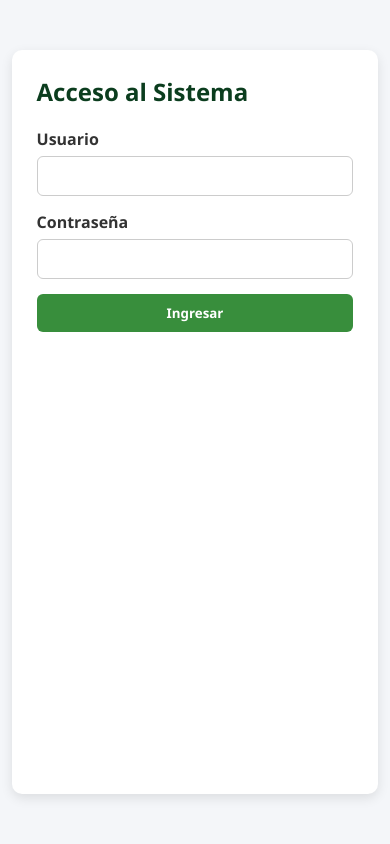
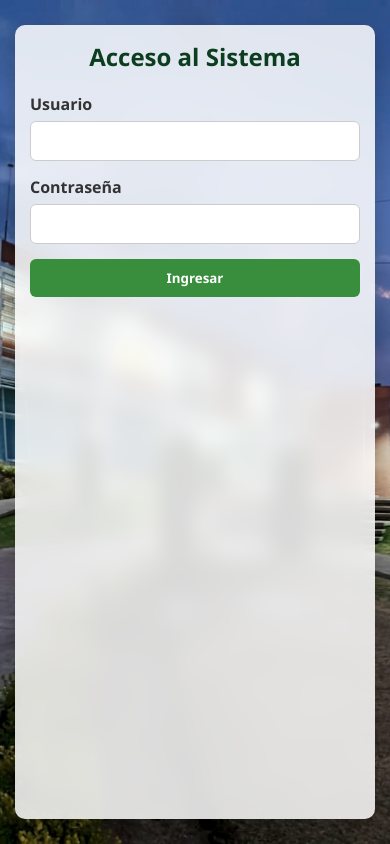
Before and after one commit to marcoantonio2004/seguimiento_egresados, a Flask app: page /login in a window 390 px wide. Run offline with Flask 3, Linux system fonts and the light colour scheme; some libraries are stand-ins or nearby versions.

Commit message:
login.css

```diff
--- a/static/css/login.css
+++ b/static/css/login.css
@@ -1,30 +1,126 @@
-.login-box {
-    max-width: 400px;
-    margin: 50px auto;
-    padding: 25px;
-    background: var(--gris-card);
-    border-radius: 10px;
-    box-shadow: 0 4px 12px rgba(0,0,0,0.1);
+/* ============================== */
+/* FONDO GENERAL */
+body {
+    margin: 0;
+    min-height: 100vh;
+    background-image: url("../img/fondo.jpeg");
+    background-size: cover;
+    background-position: center;
+    background-repeat: no-repeat;
+
+    display: flex;
+    justify-content: center;
+    align-items: center;
+    padding: 20px;
+    font-family: var(--fuente-principal);
 }
 
+/* ============================== */
+/* CAJA DE LOGIN */
+.login-box {
+    width: 90%;                 /* ancho flexible */
+    max-width: 400px;
+    min-width: 320px;
+    padding: 25px;
+    border-radius: 10px;
+    background: rgba(255, 255, 255, 0.85); /* fondo semi-transparente */
+    backdrop-filter: blur(10px);          /* efecto glass */
+    box-shadow: 0 8px 25px rgba(0,0,0,0.25);
+    transition: transform 0.3s ease, box-shadow 0.3s ease;
+}
+
+/* Efecto hover */
+.login-box:hover {
+    transform: translateY(-5px);
+    box-shadow: 0 12px 30px rgba(0,0,0,0.35);
+}
+
+/* ============================== */
+/* TÍTULO */
+.login-box h2 {
+    text-align: center;
+    margin-bottom: 20px;
+    color: var(--verde-oscuro);
+}
+
+/* ============================== */
+/* FORMULARIOS */
 form label {
     display: block;
     margin-bottom: 6px;
     font-weight: 600;
+    color: var(--gris-texto);
 }
 
 form input {
+    width: 100%;
     padding: 10px;
-    width: 100%;
     border-radius: 6px;
     border: 1px solid var(--gris-borde);
     margin-bottom: 15px;
+    transition: border-color 0.3s, box-shadow 0.3s;
 }
 
 form input:focus {
+    outline: none;
     border-color: var(--verde-medio);
+    box-shadow: 0 0 8px rgba(56, 142, 60, 0.5);
 }
 
+/* ============================== */
+/* BOTONES */
 form button {
     width: 100%;
+    padding: 12px;
+    border-radius: 6px;
+    font-weight: 600;
+    background-color: var(--verde-medio);
+    color: white;
+    border: none;
+    cursor: pointer;
+    transition: background-color 0.3s, transform 0.2s;
 }
+
+form button:hover {
+    background-color: var(--verde-oscuro);
+    transform: scale(1.03);
+}
+
+/* ============================== */
+/* ENLACES DENTRO DEL LOGIN */
+.login-box a {
+    display: block;
+    text-align: center;
+    margin-top: 12px;
+    color: var(--verde-medio);
+    text-decoration: none;
+    transition: color 0.3s;
+}
+
+.login-box a:hover {
+    color: var(--verde-oscuro);
+}
+
+/* ============================== */
+/* RESPONSIVE */
+@media (max-width: 768px) {
+    body {
+        padding: 15px;
+    }
+
+    .login-box {
+        width: 95%;
+        padding: 20px;
+    }
+}
+
+@media (max-width: 480px) {
+    .login-box {
+        width: 100%;
+        padding: 15px;
+    }
+
+    form button {
+        padding: 10px;
+    }
+}
```
